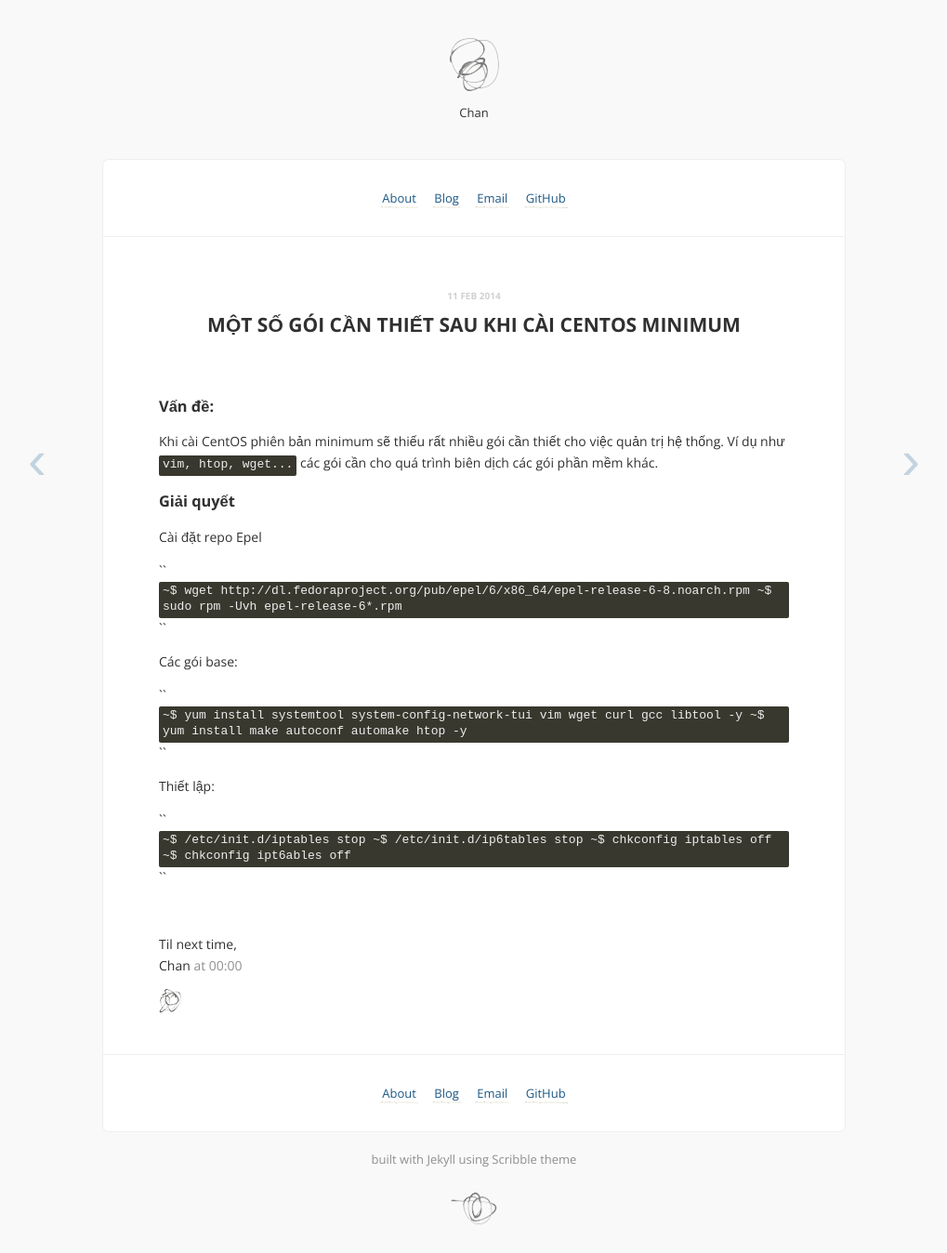
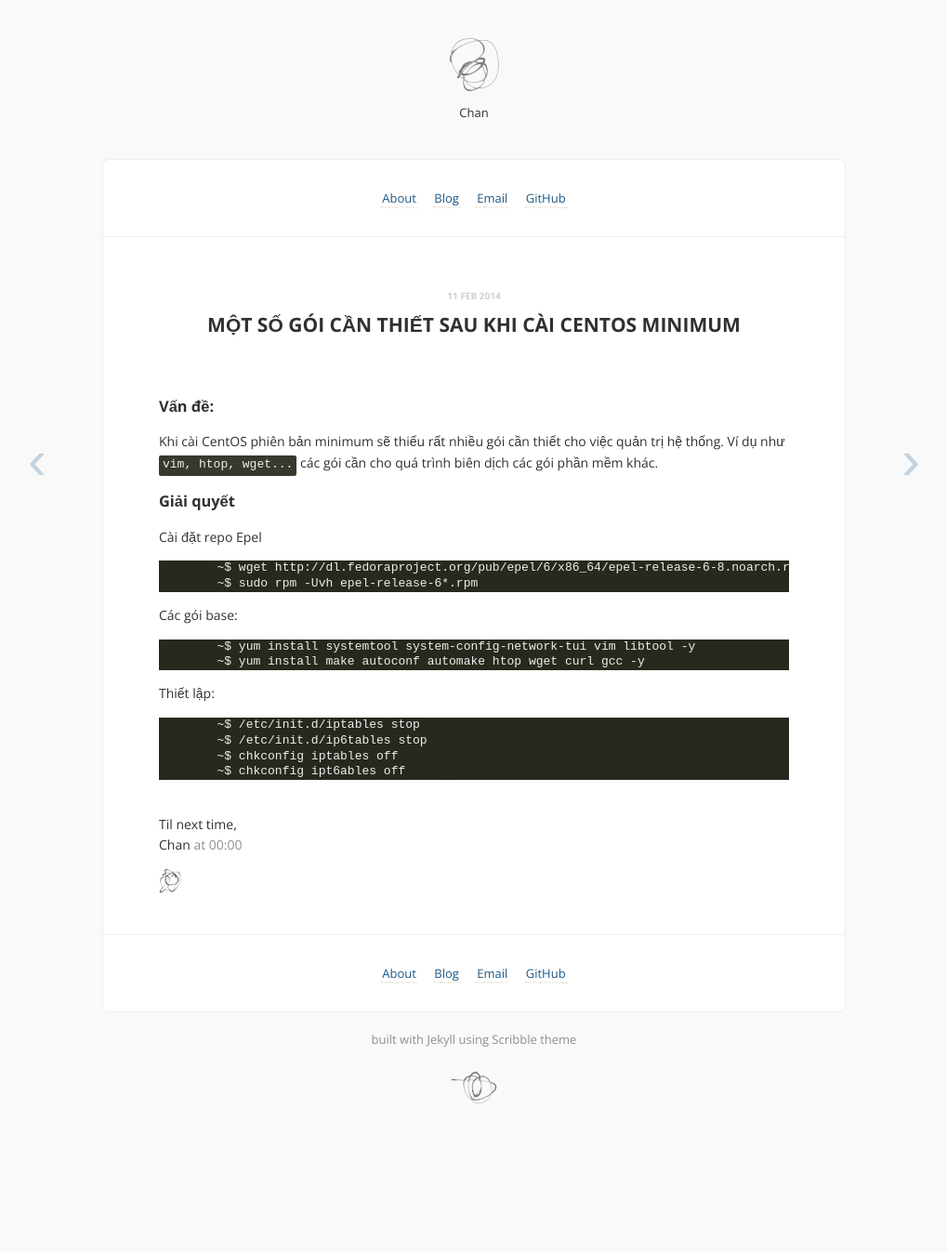
Before and after one commit to gitter-badger/xluffy.github.io, a Jekyll site: the page built from _posts/2014-02-11-package-base-post-install.md, in a window 1280 px wide. Shown: the whole page at 93% size, without its empty margins (130-1149 px from the left). Built offline with Jekyll 4.4.1, drawn with Linux system fonts in a browser that asks for light colours; Markdown is read by kramdown in place of the engine named in the settings; comment, search, counter and statistics services are not loaded; after the commit the page ends 1218 px from its top, so only the background shows below that.

Commit message:
Fix tag code

````diff
--- a/_posts/2014-02-11-package-base-post-install.md
+++ b/_posts/2014-02-11-package-base-post-install.md
@@ -5,7 +5,7 @@ author: xluffy
 date:   2014-02-11
 tags: linux, package, CentOS
 description: "Một số gói cần thiết sau khi cài CentOS minimum"
-...
+---
 
 ### Vấn đề:
 
@@ -17,16 +17,23 @@ các gói phần mềm khác.
 
 Cài đặt repo Epel
 
-\`\`` 	~$ wget
-http://dl.fedoraproject.org/pub/epel/6/x86_64/epel-release-6-8.noarch.rpm 	~$
-sudo rpm -Uvh epel-release-6*.rpm `\`\`
+```
+	~$ wget http://dl.fedoraproject.org/pub/epel/6/x86_64/epel-release-6-8.noarch.rpm
+	~$ sudo rpm -Uvh epel-release-6*.rpm
+```
 
 Các gói base:
 
-\`\`` 	~$ yum install systemtool system-config-network-tui vim wget curl gcc
-libtool -y 	~$ yum install make autoconf automake htop -y `\`\`
+```
+	~$ yum install systemtool system-config-network-tui vim libtool -y
+	~$ yum install make autoconf automake htop wget curl gcc -y
+```
 
 Thiết lập:
 
-\`\`` 	~$ /etc/init.d/iptables stop 	~$ /etc/init.d/ip6tables stop 	~$ chkconfig
-iptables off 	~$ chkconfig ipt6ables off `\`\`
+```
+	~$ /etc/init.d/iptables stop
+	~$ /etc/init.d/ip6tables stop
+	~$ chkconfig iptables off
+	~$ chkconfig ipt6ables off
+```
````
